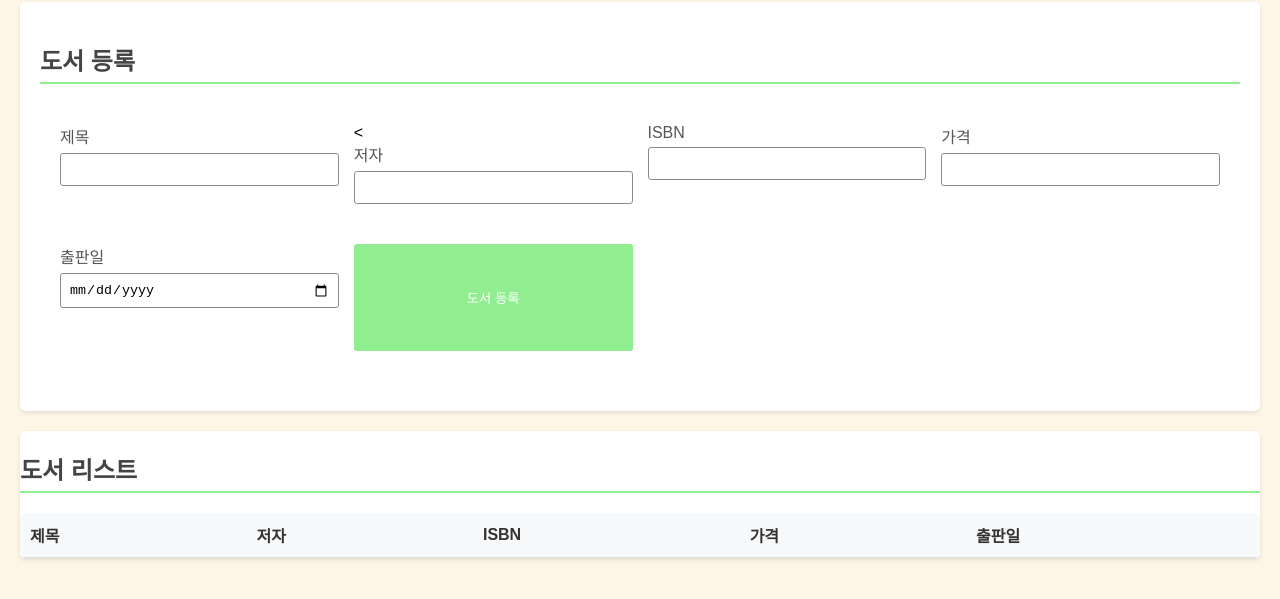
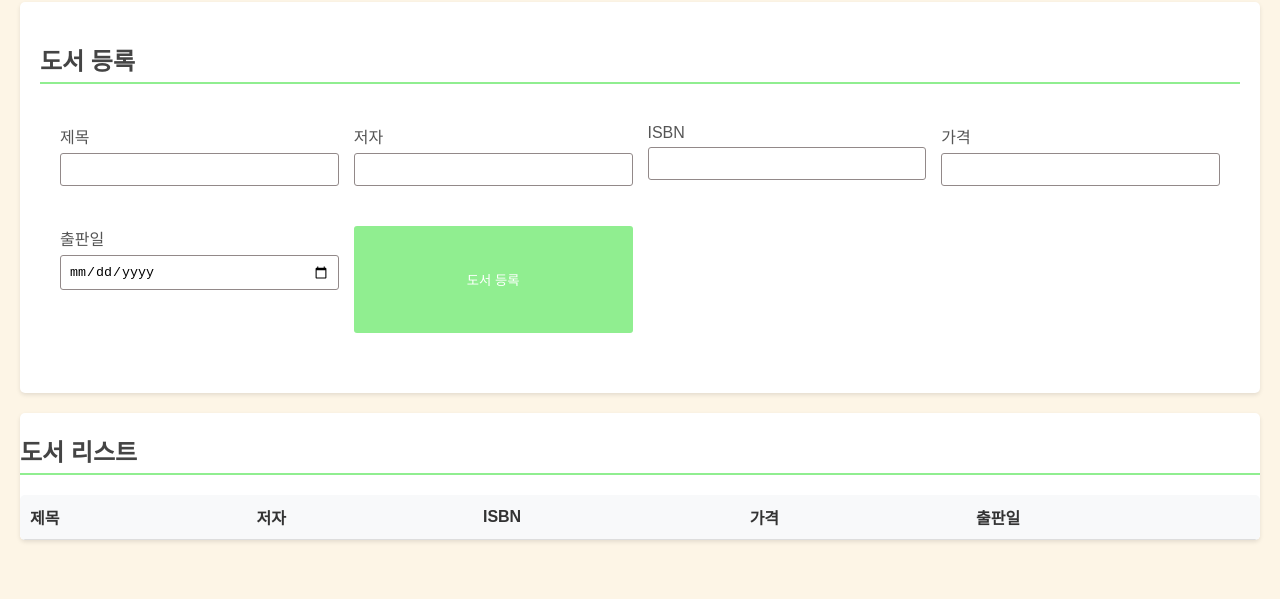
Before and after one commit to GaEun132/Html_CSS_JavaScript_App, a plain HTML site: page 01Book/js/book-client-step03.html in a window 1280 px wide. Shown: the part 107-706 px from the top of the page. Drawn offline with Linux system fonts and the light colour scheme.

Commit message:
[1-3,1-4,1-5] 과제

```diff
--- a/01Book/js/book-client-step03.html
+++ b/01Book/js/book-client-step03.html
@@ -21,7 +21,7 @@
           </div>
 
           <div class="form-group">
-            <<label for="author">저자</label>
+            <label for="author">저자</label>
             <input type="text" name="author" id="author" required>
           </div>
 
```
Also changed, not shown: 01Book/js/book-client-step04.html (+1 -1 lines).
